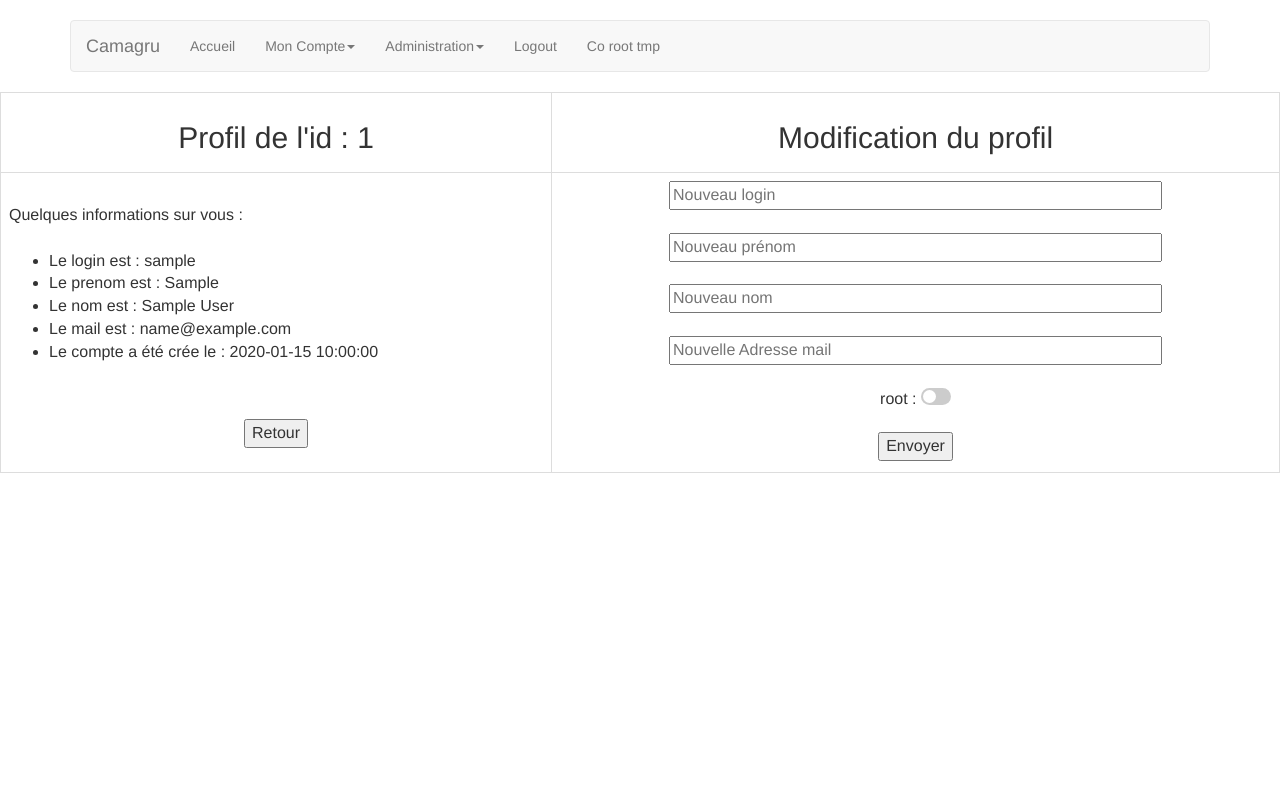
After one commit to Sithi5/Camagru, a PHP site: page /voir_profil.php?id=1 in a window 1280 px wide. The commit adds this page. Run offline with PHP 8.4, Linux system fonts and the light colour scheme; the visitor is signed in with stand-in values (Sample User, id 1); tables that the repository leaves empty or names only in its code hold one stand-in row (values such as "Sample post"); data that the repository does not hold is empty.

Commit message:
Modif administration

```diff
--- /dev/null
+++ b/css/voir_profil.css
@@ -0,0 +1,59 @@
+.switch {
+	position: relative;
+	display: inline-block;
+	width: 30px;
+	height: 17px;
+	}
+
+.switch input {
+	opacity: 0;
+	width: 0;
+	height: 0;
+	}
+
+.slider {
+	position: absolute;
+	cursor: pointer;
+	top: -12;
+	left: 0;
+	right: 0;
+	bottom: 12;
+	background-color: #ccc;
+	-webkit-transition: .4s;
+	transition: .4s;
+	}
+
+.slider:before {
+	position: absolute;
+	content: "";
+	height: 13px;
+	width: 13px;
+	left: 2px;
+	bottom: 2px;
+	background-color: white;
+	-webkit-transition: .4s;
+	transition: .4s;
+	}
+
+input:checked + .slider {
+	background-color: #2196F3;
+	}
+
+input:focus + .slider {
+	box-shadow: 0 0 1px #2196F3;
+	}
+
+input:checked + .slider:before {
+	-webkit-transform: translateX(13px);
+	-ms-transform: translateX(13px);
+	transform: translateX(13px);
+	}
+
+/* Rounded sliders */
+.slider.round {
+	border-radius: 34px;
+	}
+
+.slider.round:before {
+	border-radius: 50%;
+	}
--- a/inscription.php
+++ b/inscription.php
@@ -80,7 +80,7 @@
 				$mdph = hash("sha512", $mdp);
 				//On insert de facon securisé les donnees recup
 				$req = $db->prepare('INSERT INTO `User` (`login`, `prenom`, `nom`, `pp`, `mail`, `pwd`) VALUES (?, ?, ?, ?, ?, ?)');
-				$req->execute(array($login, $prenom, $nom, "test", $mail, $mdph));
+				$req->execute(array($login, $prenom, $nom, './ressources/img/default.png', $mail, $mdph));
 				header('Location: ./');
 				exit;
 			}
--- a/menu.php
+++ b/menu.php
@@ -1,6 +1,4 @@
 <!DOCTYPE html>
-<?php
-print_r($_SESSION); ?>
 <html lang="fr">
 	<head>
 		<meta charset="utf-8">
@@ -56,8 +54,8 @@ if (isset($_SESSION['loggued_on'])) echo '
 				<li class="dropdown">
 				<div href="#" class="dropdown-toggle" data-toggle="dropdown" role="button" aria-expanded="false">Mon Compte<span class="caret"></span></div>
 				<ul class="dropdown-menu" role="menu">
-				<li><a href="profile">Afficher mon profile</a></li>
-				<li><a href="modif_profile">Modifier mon profile</a></li>
+				<li><a href="profil">Afficher mon profil</a></li>
+				<li><a href="modif_profil">Modifier mon profil</a></li>
 				<li><a href="modifier_mdp.php">Modifier mon mot de passe</a></li>
 				</ul>
 				</li>';
@@ -69,9 +67,6 @@ if (isset($_SESSION['loggued_on'])) echo '
 				<ul class="dropdown-menu" role="menu">
 				<li class="dropdown-header">Utilisateurs</li>
 				<li><a href="list_users">Liste des utilisateurs</a></li>
-				<li><a href="#">Ajouter un utilisateur</a></li>
-				<li><a href="#">Modifier un utilisateur</a></li>
-				<li><a href="#">Supprimer un utilisateur</a></li>
 				<li class="divider"></li>
 				<li class="dropdown-header">Galerie</li>
 				<li><a href="#">Actions sur la galerie</a></li>
--- a/profile.php
+++ b/profil.php
@@ -3,7 +3,8 @@
 	require 'config/database.php';
 	require 'config/connexiondb.php';
 	// S'il n'y a pas de session alors on ne va pas sur cette page
-	if ($_SESSION['loggued_on'] == '0' || !isset($_SESSION['id'])) {
+	if (!isset($_SESSION['loggued_on']) || $_SESSION['loggued_on'] == '0'
+		|| !isset($_SESSION['id']) || $_SESSION['id'] == "0") {
 		header('Location: ./');
 		exit;
 	}
--- /dev/null
+++ b/voir_profil.php
@@ -0,0 +1,123 @@
+<?php
+	session_start();
+	require 'config/database.php';
+	require 'config/connexiondb.php';
+
+	if (!isset($_SESSION['id']) || !isset($_SESSION['sa']) || (isset($_SESSION['sa']) && $_SESSION['sa'] != "1")) {
+		header('Location: index.php');
+		exit;
+	}
+
+	// Récupèration de l'id passer en argument dans l'URL
+	//$id = (int)$_GET('id');
+	extract($_GET);
+	// On récupère les informations de l'utilisateur grâce à son ID
+	$afficher_profil = $db->query('SELECT * FROM User WHERE id = "'.$id.'"');
+	$afficher_profil = $afficher_profil->fetch();
+	if(!isset($afficher_profil['id'])){
+		header('Location: list_users.php');
+		exit;
+	}
+	if (!empty($_POST)) {
+		extract($_POST);
+		$valid = true;
+		if (isset($_POST['modification_profil'])){
+			print_r($_POST);
+			$login = htmlentities(trim($login));
+			$prenom = htmlentities(trim($prenom));
+			$nom = htmlentities(trim($nom));
+			$mail = htmlentities(strtolower(trim($mail)));
+			if ($valid) {
+				//On insert de facon securisé les donnees recup
+				if ($_POST['login'])
+				{
+					$req = $db->query('UPDATE `User` SET `login` = "'.$login.'" WHERE `id` = "'.$id.'"');
+				}
+				if ($_POST['prenom'])
+				{
+					$req = $db->query('UPDATE `User` SET `prenom` = "'.$prenom.'" WHERE `id` = "'.$id.'"');
+				}
+				if ($_POST['nom'])
+				{
+					$req = $db->query('UPDATE `User` SET `nom` = "'.$nom.'" WHERE `id` = "'.$id.'"');
+				}
+				if ($_POST['mail'])
+				{
+					$req = $db->query('UPDATE `User` SET `mail` = "'.$mail.'" WHERE `id` = "'.$id.'"');
+				}
+				if ($_POST['root']) {
+					$req = $db->query('UPDATE `User` SET `super-root` = 1 WHERE `id` = "'.$id.'"');
+				}
+				else {
+					$req = $db->query('UPDATE `User` SET `super-root` = 0 WHERE `id` = "'.$id.'"');
+				}
+				header('Location: .'.$_SERVER['REQUEST_URI']);
+			}
+		}
+	}
+?>
+
+<html lang="fr">
+	<head>
+		<meta charset="utf-8">
+		<title>Mon profil</title>
+		<link rel="stylesheet" href="https://maxcdn.bootstrapcdn.com/bootstrap/3.3.4/css/bootstrap.min.css">
+		<link rel="stylesheet" href="css/voir_profil.css">
+	<head>
+	<body>
+		<?php include("menu.php") ?>
+		<table class="table table-bordered">
+			<tr>
+				<th><h2 style="text-align : center">Profil de l'id : <?php echo $id ?></h2></th>
+				<th><h2 style="text-align : center">Modification du profil</h2></th>
+			<tr>
+			<tr scope="row">
+			</tr>
+			<td>
+			<br>
+			<div>Quelques informations sur vous : </div>
+			<ul>
+			<br>
+				<li>Le login est : <?= $afficher_profil['login'] ?></li>
+				<li>Le prenom est : <?= ucfirst($afficher_profil['prenom']) ?></li>
+				<li>Le nom est : <?= ucfirst($afficher_profil['nom']) ?></li>
+				<li>Le mail est : <?= $afficher_profil['mail'] ?></li>
+				<li>Le compte a été crée le : <?= $afficher_profil['creation_date'] ?></li>
+				<?php if ($afficher_profil['super-root'] == 1)
+								echo "<li>Le compte est root</li>";?>
+				<br>
+			</ul>
+			<br>
+			<center><form action="list_users"><button type="submit" name="retour">Retour</button></center>
+			</td>
+			<td>
+			<center>
+			<form method="post" >
+				<?php
+					session_start();
+					?>
+				<input size=50 type="text" placeholder="Nouveau login" name="login" value="" maxlength="10">
+				<br>
+				<br>
+				<input size=50 type="text" placeholder="Nouveau prénom" name="prenom" value="" maxlength="50">
+				<br>
+				<br>
+				<input size=50 type="text" placeholder="Nouveau nom" name="nom" value="" maxlength="50">
+				<br>
+				<br>
+				<input size=50 type="email" placeholder="Nouvelle Adresse mail" name="mail" value="" maxlength="50">
+				<br>
+				<br>
+				<p>root :
+				<label class="switch">
+				<input type="checkbox" name="root" <?php if ($afficher_profil['super-root'] == 1) echo "checked";?>>
+					<span class="slider round"></span>
+				</label></p>
+				<button type="submit" name="modification_profil">Envoyer</button>
+			</form>
+			</td>
+		</table>
+	<br>
+	</body>
+	</center>
+</html>
```
Also changed, not shown: config/setup.php (+6 -9 lines), list_users.php (+22 -5 lines), modif_profil.php (renamed from modif_profile.php, +6 -5 lines), modifier_mdp.php (+4 -4 lines), remove.php (added, +19 -0 lines), resources/img/default.png (deleted), resources/img/test.png (deleted), ressources/img/menu-des-roulants-preview.jpg (renamed from resources/img/menu-des-roulants-preview.jpg), ressources/img/remove.png (added), 2 other files.
